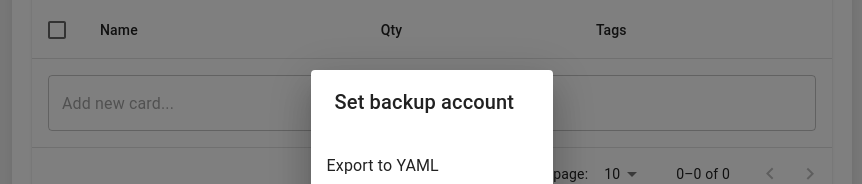
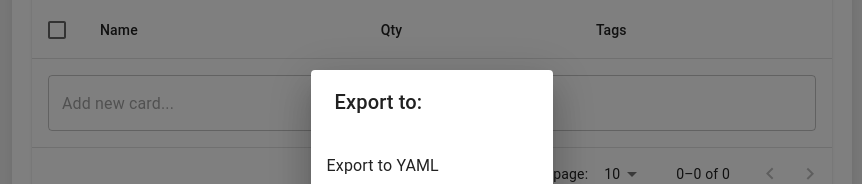
Before and after one commit to CodeFatherG/probi-oh, a React app: page / in a window 1280 px wide. Both pictures are taken after a click on the button "SAVE CONFIGURATION". Shown: the part 218-402 px from the top of the page, without its empty margins (208-1070 px from the left). Built offline with nearby package versions, Linux system fonts and the light colour scheme.

Commit message:
Hotfix export text

```diff
--- a/src/components/SaveFile.tsx
+++ b/src/components/SaveFile.tsx
@@ -18,17 +18,6 @@ interface SimpleDialogProps {
 
 export default function SaveFileComponent({ cardData, conditionData }: SaveFileComponentProps) {
     const [open, setOpen] = React.useState(false);
-
-    // const handleSave = (value: string) => {
-    //     const data = {
-    //     deck: Object.fromEntries(cardData),
-    //     conditions: conditionData,
-    //     };
-
-    //     const yamlString = yaml.dump(data);
-    //     const blob = new Blob([yamlString], { type: 'text/yaml;charset=utf-8' });
-    //     saveAs(blob, 'yugioh_deck_config.yaml');
-    // };
 
     const handleDialogClose = async (value?: string) => {
         setOpen(false);
@@ -83,7 +72,7 @@ function SaveDialog({ onClose, open }: SimpleDialogProps) {
 
     return (
         <Dialog onClose={handleClose} open={open}>
-            <DialogTitle>Set backup account</DialogTitle>
+            <DialogTitle>Export to:</DialogTitle>
             <List sx={{ pt: 0 }}>
                 <ListItem disableGutters key="yaml">
                     <ListItemButton onClick={() => handleListItemClick("yaml")}>
```
